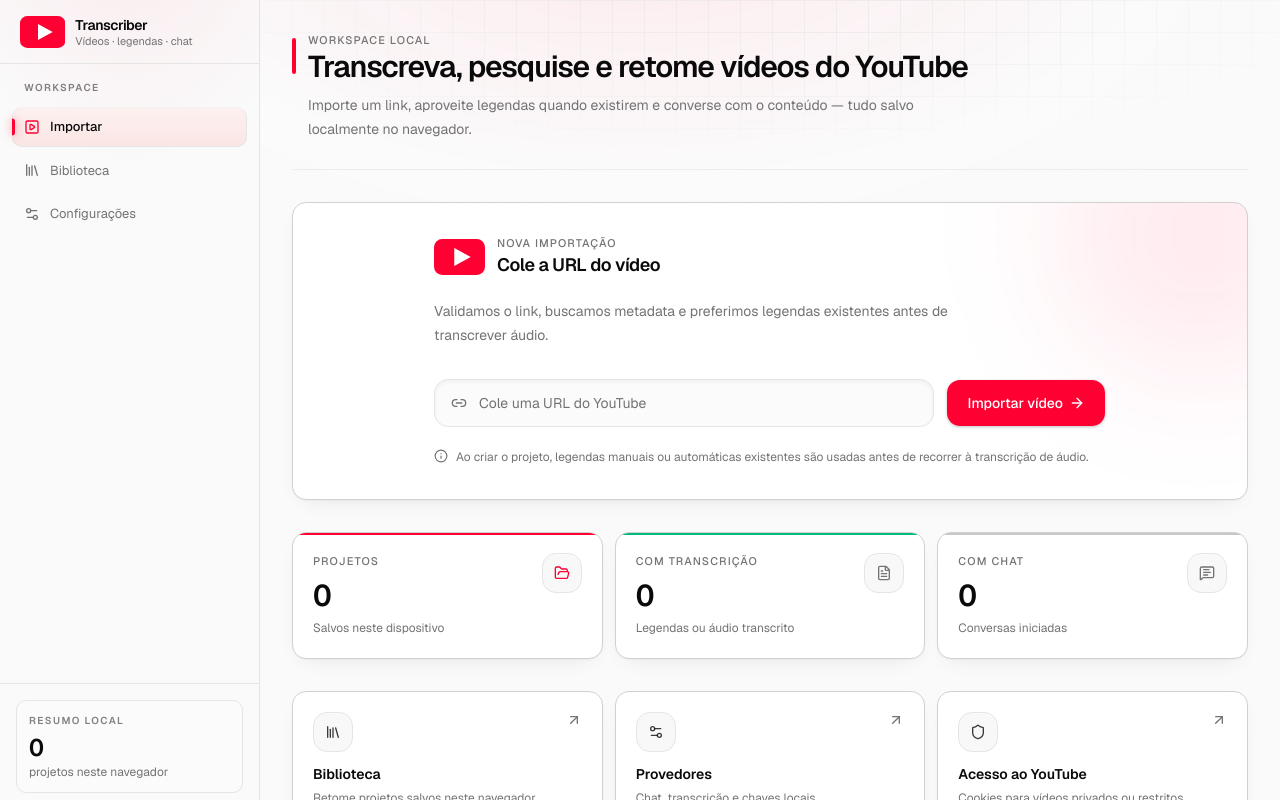
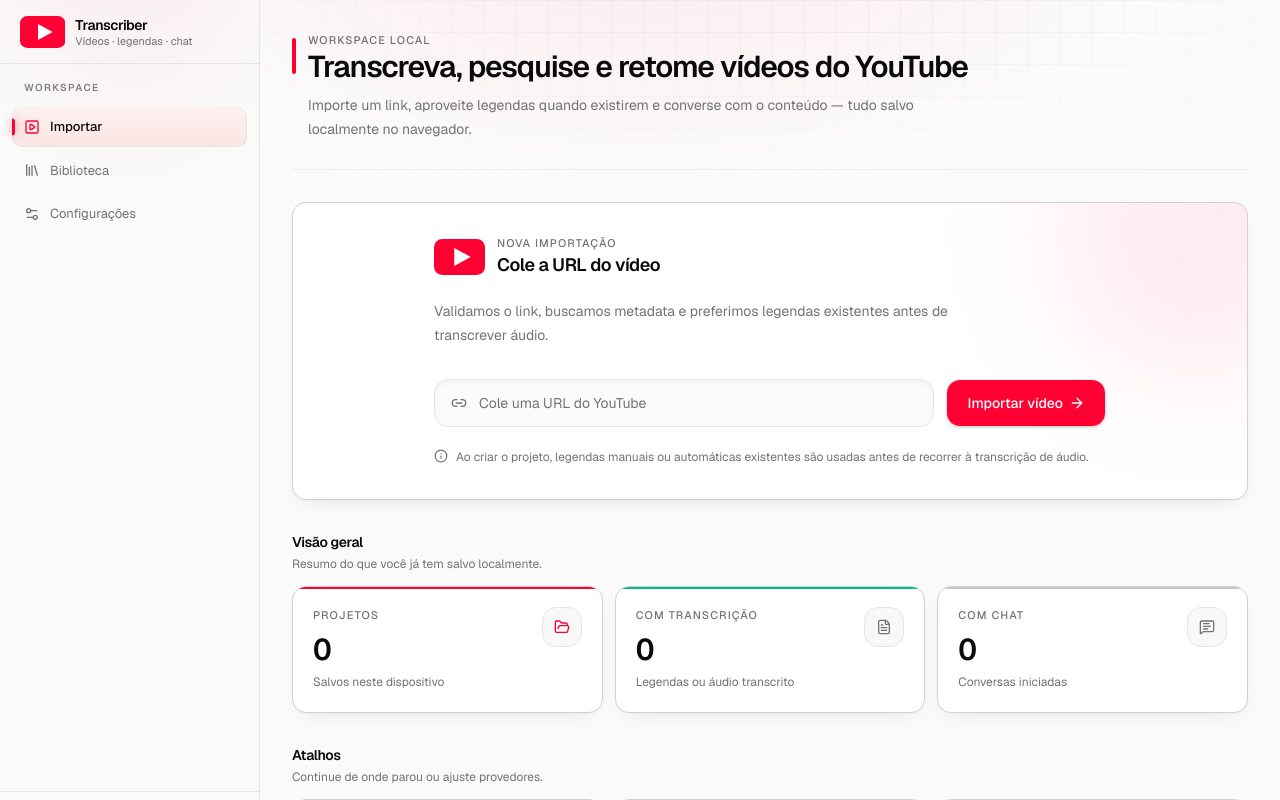
Before and after one commit to solerpedroo/youtube_ai_transcriber, a Next.js app: page / in a window 1280 px wide. Shown: the top 800 px of the page. Built offline with nearby package versions, Linux system fonts and the light colour scheme.

Commit message:
refactor(home): adiciona seções Visão geral e Atalhos com SectionHeading

```diff
--- a/src/components/dashboard/home-overview.tsx
+++ b/src/components/dashboard/home-overview.tsx
@@ -6,6 +6,7 @@
 import { PageHeader } from "@/components/layout/page-header";
 import { QuickLinks } from "@/components/dashboard/quick-links";
 import { StatCard } from "@/components/dashboard/stat-card";
+import { SectionHeading } from "@/components/layout/section-heading";
 import { useProjectStore } from "@/stores/project-store";
 
 export function HomeOverview() {
@@ -30,6 +31,7 @@
 
       <ImportVideoCard />
 
+      <SectionHeading title="Visão geral" description="Resumo do que você já tem salvo localmente." />
       <div className="grid gap-3 sm:grid-cols-3">
         <StatCard
           label="Projetos"
@@ -53,6 +55,7 @@
         />
       </div>
 
+      <SectionHeading title="Atalhos" description="Continue de onde parou ou ajuste provedores." className="mt-2" />
       <QuickLinks />
     </div>
   );
```
